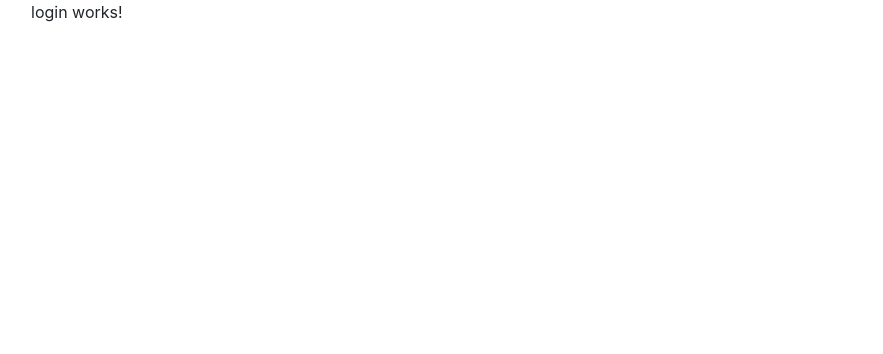
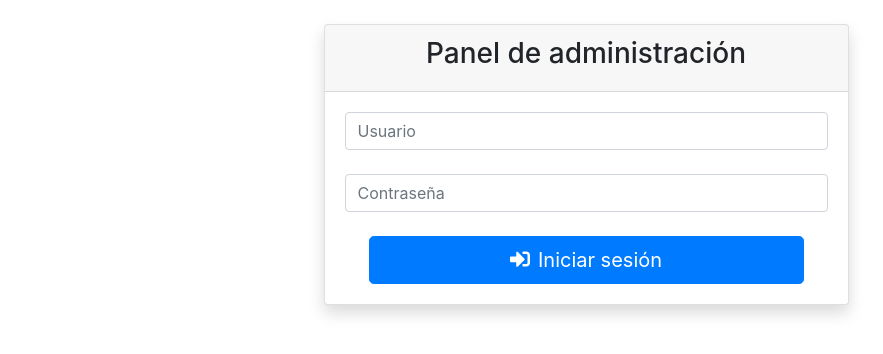
Before and after one commit to LesOswald/Cherie_Front_Final, an Angular app: page /login in a window 1280 px wide. Shown: the top 354 px of the page, without its empty margins (54-937 px from the left). Built offline with nearby package versions, Linux system fonts and the light colour scheme.

Commit message:
Creating card form for Login component

```diff
--- a/src/app/pages/login/login.component.html
+++ b/src/app/pages/login/login.component.html
@@ -1 +1,24 @@
-<p>login works!</p>
+<div class="container pt-4">
+  <div class="row">
+      <div class="col-md-6 offset-md-3">
+        <div class="card shadow">
+          <div class="card-header">
+            <h3 class="text-center">Panel de administración</h3>
+          </div>
+          <div class="card-body">
+            <form action="">
+              <div class="input-group mb-4">
+                <input type="text" placeholder="Usuario" class="form-control">
+              </div>
+              <div class="input-group mb-4">
+                <input type="password" placeholder="Contraseña" class="form-control">
+              </div>
+              <div class="mx-4">
+                <button class="btn btn-lg btn-block btn-primary"><fa-icon [icon]="faSignInAlt" size="md" class="mr-2"></fa-icon>Iniciar sesión</button>
+              </div>
+            </form>
+          </div>
+        </div>
+      </div>
+  </div>
+</div>
--- a/src/app/pages/login/login.component.ts
+++ b/src/app/pages/login/login.component.ts
@@ -1,4 +1,6 @@
 import { Component, OnInit } from '@angular/core';
+
+import { faSignInAlt, IconDefinition } from "@fortawesome/free-solid-svg-icons";
 
 @Component({
   selector: 'app-login',
@@ -7,6 +9,8 @@ import { Component, OnInit } from '@angular/core';
 })
 export class LoginComponent implements OnInit {
 
+  faSignInAlt: IconDefinition = faSignInAlt;
+
   constructor() { }
 
   ngOnInit() {
--- a/src/app/pages/login/login.module.ts
+++ b/src/app/pages/login/login.module.ts
@@ -1,5 +1,7 @@
 import { NgModule } from '@angular/core';
 import { CommonModule } from '@angular/common';
+
+import { FontAwesomeModule } from "@fortawesome/angular-fontawesome";
 
 import { LoginRoutingModule } from './login-routing.module';
 import { LoginComponent } from './login.component';
@@ -9,7 +11,8 @@ import { LoginComponent } from './login.component';
   declarations: [LoginComponent],
   imports: [
     CommonModule,
-    LoginRoutingModule
+    LoginRoutingModule,
+    FontAwesomeModule
   ],
   exports: [LoginComponent]
 })
```
